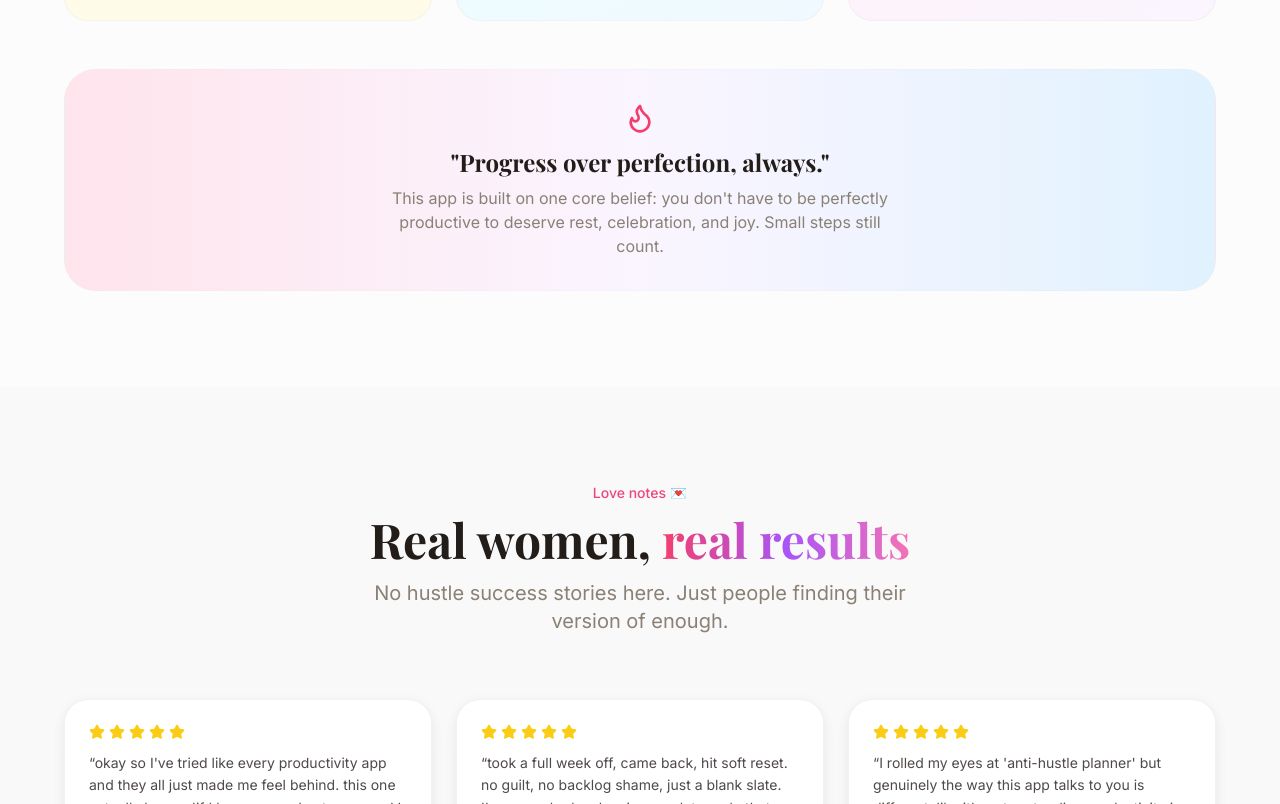
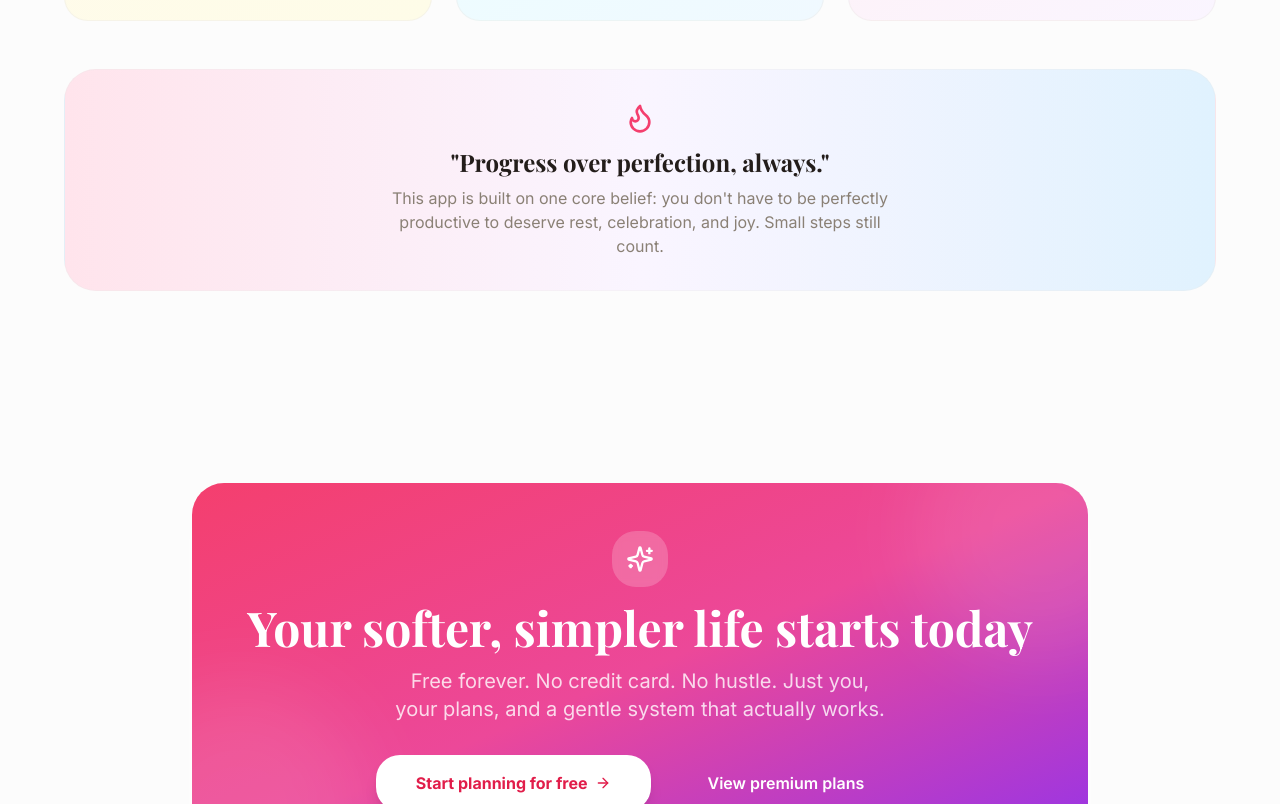
Before and after one commit to priyanka0298-cloud/LGP, a Next.js app: page / in a window 1280 px wide. Shown: the part 1996-2800 px from the top of the page. Built offline with nearby package versions, Linux system fonts and the light colour scheme; no server answers; a web font is replaced by a local one.

Commit message:
Remove fake testimonials section from landing page
Co-Authored-By: Claude Sonnet 4.6 <noreply@anthropic.com>

```diff
--- a/src/app/page.tsx
+++ b/src/app/page.tsx
@@ -1,6 +1,5 @@
 import { LandingHero } from "@/components/landing/LandingHero";
 import { LandingFeatures } from "@/components/landing/LandingFeatures";
-import { LandingTestimonials } from "@/components/landing/LandingTestimonials";
 import { LandingCTA } from "@/components/landing/LandingCTA";
 import { LandingNav } from "@/components/landing/LandingNav";
 import { LandingFooter } from "@/components/landing/LandingFooter";
@@ -12,7 +11,6 @@ export default function LandingPage() {
       <main>
         <LandingHero />
         <LandingFeatures />
-        <LandingTestimonials />
         <LandingCTA />
       </main>
       <LandingFooter />
```
